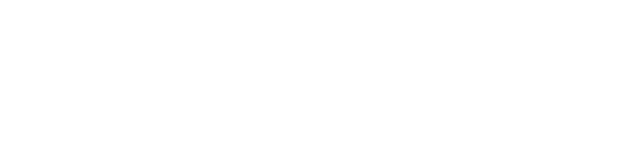
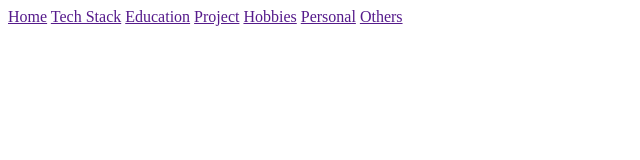
Before and after one commit to pratikshajaybhaye/profile-pratiksha, a plain HTML site: page index.html in a window 1280 px wide. Shown: the whole page, without its empty margins (0-640 px from the left). Drawn offline with Linux system fonts and the light colour scheme.

Commit message:
Added Links
Added Links

```diff
--- a/index.html
+++ b/index.html
@@ -6,6 +6,14 @@
     <title>INDEX</title>
 </head>
 <body>
-
+    <header>
+        <a href="">Home</a>
+        <a href="">Tech Stack</a>
+        <a href="">Education</a>
+        <a href="">Project</a>
+        <a href="">Hobbies</a>
+        <a href="">Personal</a>
+        <a href="">Others</a>
+    </header>
 </body>
 </html>
```
